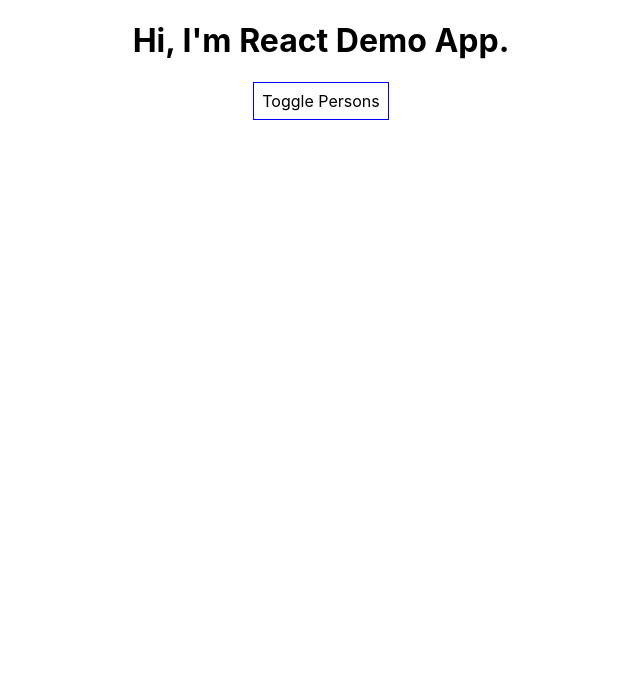
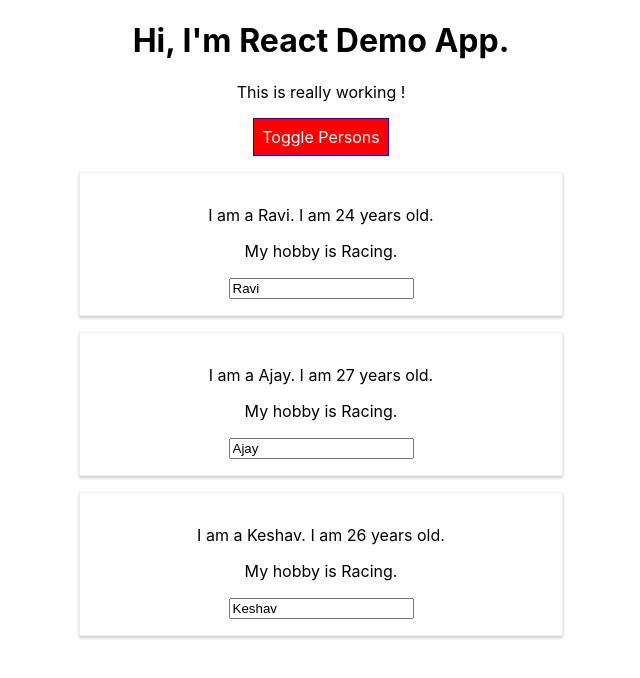
Before and after one commit to ioneticindia/ReactDemo, a React (Create React App) app: page / in a window 1280 px wide. Shown: the top 678 px of the page, without its empty margins (319-959 px from the left). Built offline with nearby package versions, Linux system fonts and the light colour scheme.

Commit message:
Added Radium and StyleRoot

```diff
--- a/package.json
+++ b/package.json
@@ -3,6 +3,7 @@
   "version": "0.1.0",
   "private": true,
   "dependencies": {
+    "radium": "^0.26.0",
     "react": "^16.11.0",
     "react-dom": "^16.11.0",
     "react-scripts": "3.2.0"
--- a/src/App.css
+++ b/src/App.css
@@ -1,3 +1,11 @@
 .App {
   text-align: center;
 }
+
+.red {
+  color: red;
+}
+
+.bold {
+  font-weight: bold;
+}
--- a/src/App.js
+++ b/src/App.js
@@ -1,6 +1,7 @@
 import React, { useState } from 'react';
 import './App.css';
 import Person from './Person/Person';
+import Radium, {StyleRoot} from 'radium';
 
 const App = () => {
   const [personsState, setPersonsState] = useState({
@@ -24,7 +25,7 @@
   })
 
   const [showPersonsState, setShowPersonsState] = useState({
-    isVisible: false
+    isVisible: true
   })
 
   const deletePersonHandler = (index) => {
@@ -46,11 +47,16 @@
   }
 
   const style = {
-    backgroundColor: 'White',
+    backgroundColor: 'green',
+    color: 'white',
     font: 'inherit',
     border: '1px solid blue',
     padding: '8px',
-    cursor: 'pointer'
+    cursor: 'pointer',
+    ':hover': {
+      backgroundColor: 'lightgreen',
+      color: 'black'
+    }
   }
 
   const togglePersonsHandler = () => {
@@ -74,11 +80,27 @@
           })}
       </div>
     )
+    style.backgroundColor = 'red';
+    style[":hover"] = {
+      backgroundColor: 'salmon',
+      color: 'black'
+    }
   }
 
+  const classes = [];
+  if(personsState.persons.length <= 2) {
+    classes.push('red');
+  }
+  if(personsState.persons.length <= 1) {
+    classes.push('bold');
+  }
+
+
   return (
+    <StyleRoot>
       <div className="App">
         <h1>Hi, I'm React Demo App.</h1>
+        <p className={classes.join(' ')}>This is really working !</p>
         <button
           style={style}
           onClick={togglePersonsHandler}>Toggle Persons</button>
@@ -86,7 +108,8 @@
           showPersonsState.isVisible ? persons : null
         }
       </div>
+    </StyleRoot>
   );
 }
 
-export default App;
+export default Radium(App);
--- a/src/Person/Person.js
+++ b/src/Person/Person.js
@@ -1,9 +1,15 @@
 import React from 'react';
 import './Person.css';
+import Radium from 'radium';
 
 const person = (props) => {
+    const style = {
+        '@media (min-width: 500px)' : {
+            width: '450px'
+        }
+    }
     return (
-        <div className="Person">
+        <div className="Person" style={style}>
             <p onClick={props.click}>I am a {props.name}. I am {props.age} years old.</p>
             <p>{props.children}</p>
             <input type="text" onChange={props.changed} value={props.name}></input>
@@ -11,4 +17,4 @@
     );
 };
 
-export default person;
+export default Radium(person);
```
Also changed, not shown: 1 other file (tests, documents, lock files or other folders). Lines whose indentation alone changed are shown as unchanged.
